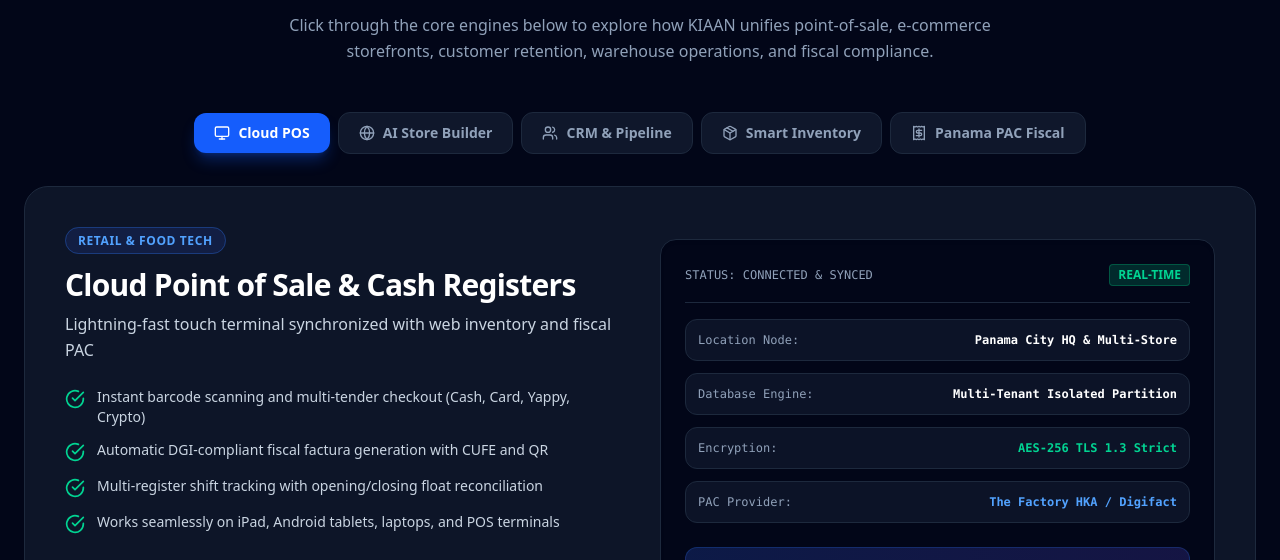
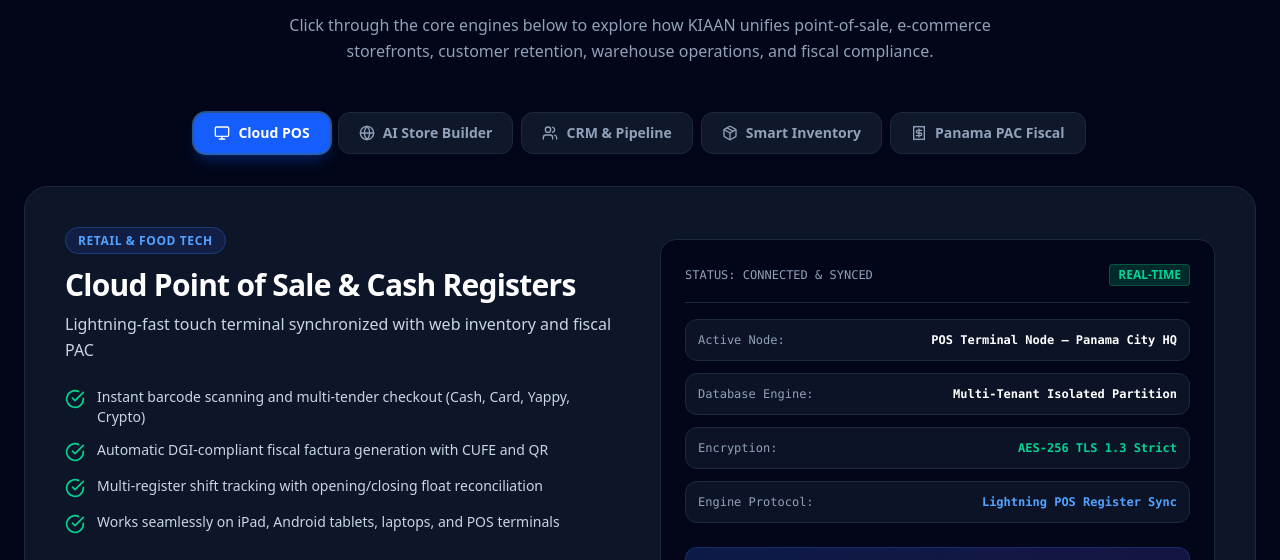
Before and after one commit to shivamahirwar045-collab/saas-platform, a Next.js app: page / in a window 1280 px wide. Shown: the part 1678-2238 px from the top of the page. Built offline with nearby package versions, Linux system fonts and the light colour scheme.

Commit message:
fix: landing page FAQ accordion toggle and department showcase tabs interactivity

```diff
--- a/src/app/page.tsx
+++ b/src/app/page.tsx
@@ -529,10 +529,11 @@
               return (
                 <button
                   key={tab.id}
+                  type="button"
                   onClick={() => setActiveShowcaseTab(tab.id as any)}
-                  className={`flex items-center gap-2 px-5 py-2.5 rounded-xl text-xs sm:text-sm font-semibold transition-all ${
+                  className={`cursor-pointer flex items-center gap-2 px-5 py-2.5 rounded-xl text-xs sm:text-sm font-semibold transition-all ${
                     isActive
-                      ? 'bg-blue-600 text-white shadow-lg shadow-blue-600/30'
+                      ? 'bg-blue-600 text-white shadow-lg shadow-blue-600/30 ring-2 ring-blue-400/50'
                       : 'bg-slate-900 text-slate-400 hover:text-white hover:bg-slate-850 border border-slate-800'
                   }`}
                 >
@@ -595,8 +596,14 @@
 
               <div className="space-y-3 font-mono text-xs">
                 <div className="p-3 rounded-xl bg-slate-900/80 border border-slate-800 flex justify-between items-center">
-                  <span className="text-slate-400">Location Node:</span>
-                  <span className="text-white font-semibold">Panama City HQ & Multi-Store</span>
+                  <span className="text-slate-400">Active Node:</span>
+                  <span className="text-white font-semibold">
+                    {activeShowcaseTab === 'pos' && 'POS Terminal Node — Panama City HQ'}
+                    {activeShowcaseTab === 'website' && 'AI Storefront Edge CDN Node'}
+                    {activeShowcaseTab === 'crm' && 'Omnichannel WhatsApp & Deal Pipeline'}
+                    {activeShowcaseTab === 'inventory' && 'Smart Multi-Warehouse Stock Router'}
+                    {activeShowcaseTab === 'fiscal' && 'Panama DGI PAC Authorization Link'}
+                  </span>
                 </div>
                 <div className="p-3 rounded-xl bg-slate-900/80 border border-slate-800 flex justify-between items-center">
                   <span className="text-slate-400">Database Engine:</span>
@@ -607,8 +614,14 @@
                   <span className="text-emerald-400 font-semibold">AES-256 TLS 1.3 Strict</span>
                 </div>
                 <div className="p-3 rounded-xl bg-slate-900/80 border border-slate-800 flex justify-between items-center">
-                  <span className="text-slate-400">PAC Provider:</span>
-                  <span className="text-blue-400 font-semibold">The Factory HKA / Digifact</span>
+                  <span className="text-slate-400">Engine Protocol:</span>
+                  <span className="text-blue-400 font-semibold">
+                    {activeShowcaseTab === 'pos' && 'Lightning POS Register Sync'}
+                    {activeShowcaseTab === 'website' && 'AI Section Renderer v2'}
+                    {activeShowcaseTab === 'crm' && 'Customer 360 Event Hub'}
+                    {activeShowcaseTab === 'inventory' && 'Dynamic Stock Buffer Alert'}
+                    {activeShowcaseTab === 'fiscal' && 'PAC Provider: The Factory HKA / Digifact'}
+                  </span>
                 </div>
               </div>
 
@@ -1216,12 +1229,13 @@
                 className="bg-slate-900 rounded-2xl border border-slate-800 overflow-hidden transition-all"
               >
                 <button
-                  onClick={() => setOpenFaq(isOpen ? null : idx)}
-                  className="w-full p-5 text-left flex items-center justify-between gap-4 font-bold text-sm text-white hover:text-blue-300 transition-colors"
+                  type="button"
+                  onClick={() => setOpenFaq((prev) => (prev === idx ? null : idx))}
+                  className="w-full p-5 text-left flex items-center justify-between gap-4 font-bold text-sm text-white hover:text-blue-300 transition-colors cursor-pointer select-none"
                 >
                   <span>{faq.q}</span>
                   <ChevronDown
-                    className={`w-4 h-4 text-slate-400 transition-transform ${
+                    className={`w-4 h-4 text-slate-400 transition-transform duration-200 ${
                       isOpen ? 'rotate-180 text-blue-400' : ''
                     }`}
                   />
--- a/src/components/ui/Toast.tsx
+++ b/src/components/ui/Toast.tsx
@@ -15,6 +15,7 @@
 
 interface ToastContextType {
   toast: (options: Omit<ToastMessage, 'id'>) => void;
+  addToast: (title: string, type?: ToastType, description?: string) => void;
   success: (title: string, description?: string) => void;
   error: (title: string, description?: string) => void;
   warning: (title: string, description?: string) => void;
@@ -41,6 +42,10 @@
     [removeToast]
   );
 
+  const addToast = useCallback((title: string, type: ToastType = 'info', description?: string) => {
+    toast({ type, title, description });
+  }, [toast]);
+
   const success = useCallback((title: string, description?: string) => {
     toast({ type: 'success', title, description });
   }, [toast]);
@@ -58,7 +63,7 @@
   }, [toast]);
 
   return (
-    <ToastContext.Provider value={{ toast, success, error, warning, info }}>
+    <ToastContext.Provider value={{ toast, addToast, success, error, warning, info }}>
       {children}
       {/* Toast Notification Container */}
       <div className="fixed bottom-4 right-4 z-50 flex flex-col gap-2 max-w-sm w-full pointer-events-none">
@@ -109,6 +114,7 @@
     // Fallback if rendered outside provider
     return {
       toast: () => {},
+      addToast: (title: string) => console.log('Toast:', title),
       success: (title: string) => console.log('Toast success:', title),
       error: (title: string) => console.error('Toast error:', title),
       warning: (title: string) => console.warn('Toast warning:', title),
```
